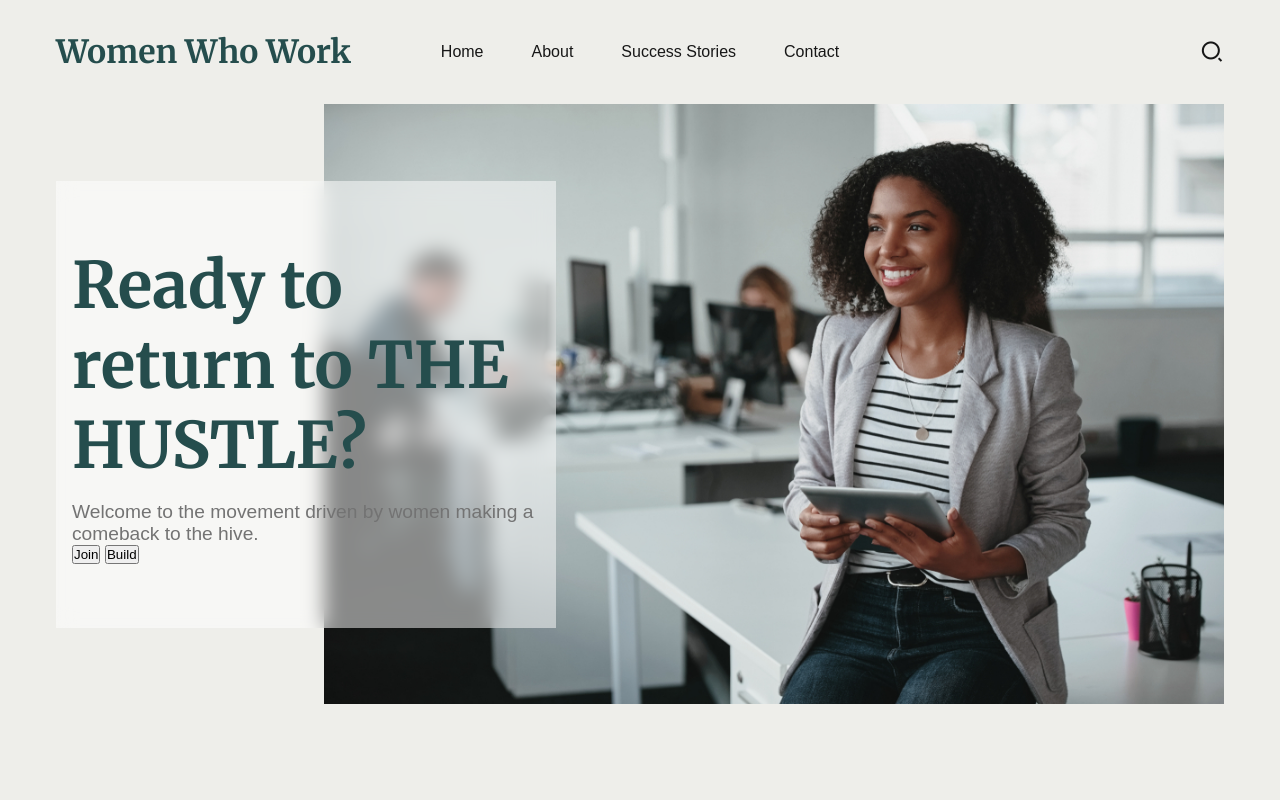
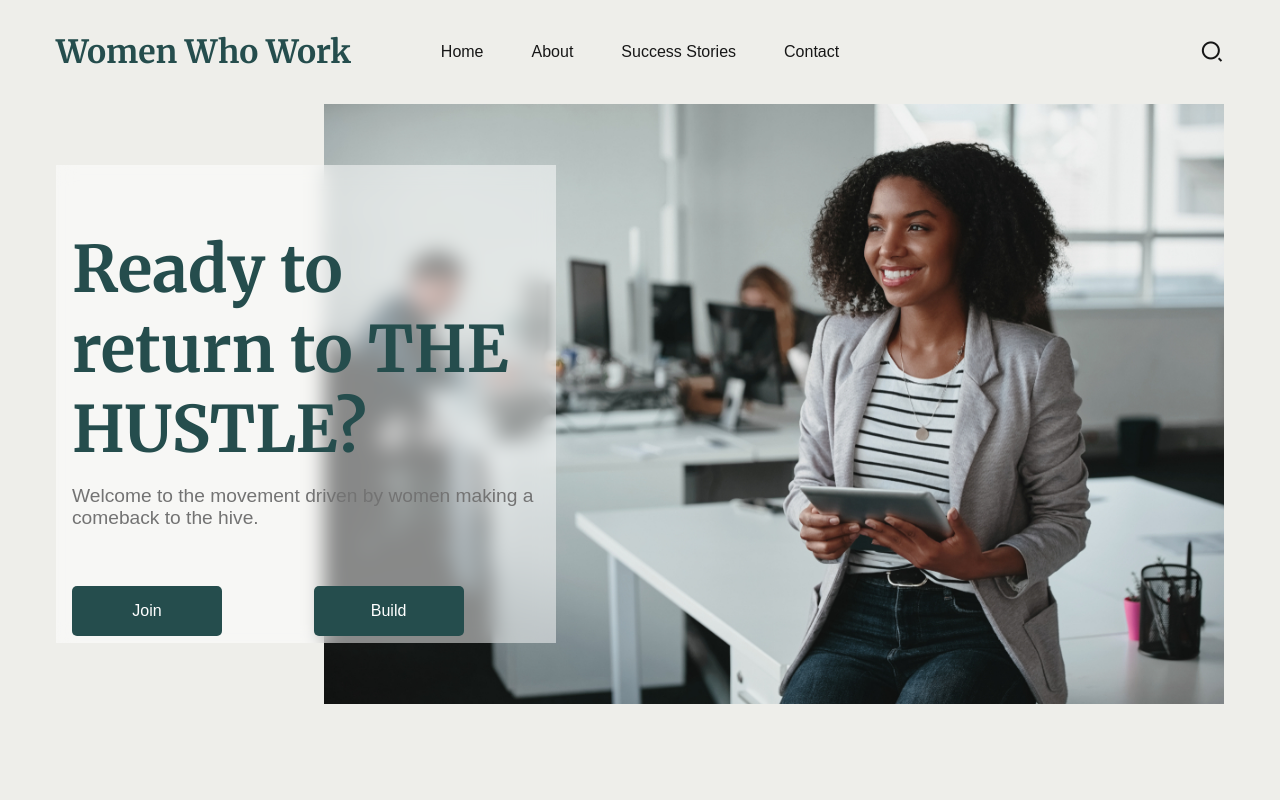
Before and after one commit to SandraKurien/women-who-work, a plain HTML site: page test.html in a window 1280 px wide. Shown: the top 800 px of the page. Drawn offline with nearby package versions, Linux system fonts and the light colour scheme.

Commit message:
stylestest.css

```diff
--- a/stylestest.css
+++ b/stylestest.css
@@ -195,9 +195,16 @@ nav {
   max-width: 600px;
 }
 
-.about__btn {
-  width: fit-content;
-  padding: 0.75rem 1.5rem;
+/* Container for the buttons to be next to each other */
+.button-container {
+    display: flex;           /* Align buttons horizontally */
+    gap: 1rem;               /* Optional: Adds space between buttons */
+  }
+
+  /* Common styles for both buttons */
+  .btn1, .btn2 {
+    width: 150px;            /* Set a fixed width for both buttons */
+    padding: 1rem 1.5rem;
     outline: none;
     border: none;
     font-size: 1rem;
@@ -207,7 +214,19 @@ nav {
     border-radius: 5px;
     transition: 0.3s;
     cursor: pointer;
+    position: relative;
+    top: 1.5cm;              /* Moves both buttons 1.5cm down */
   }
+
+  /* Position the buttons next to each other using flexbox */
+  .btn1 {
+    left: 0cm;  /* Adjust position for button 1 */
+  }
+
+  .btn2 {
+    left: 2cm;  /* Adjust position for button 2 */
+  }
+
 
 .about__content {
   margin-top: 2rem;
```
Lines whose indentation alone changed are shown as unchanged.
